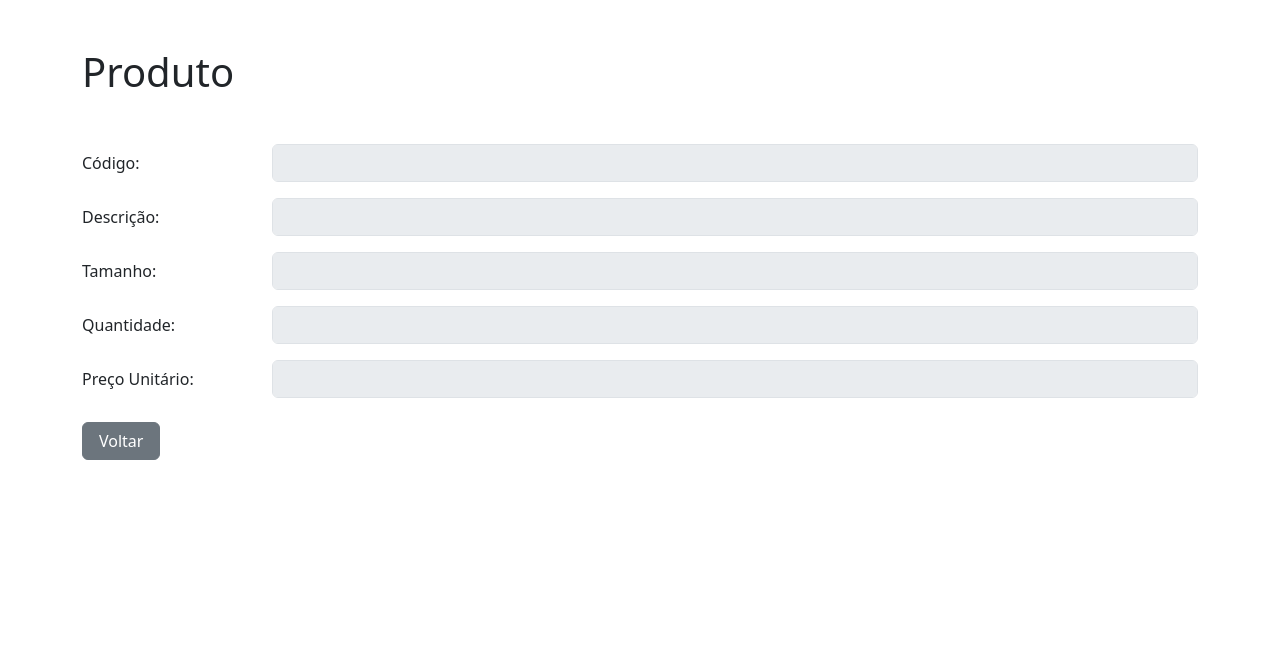
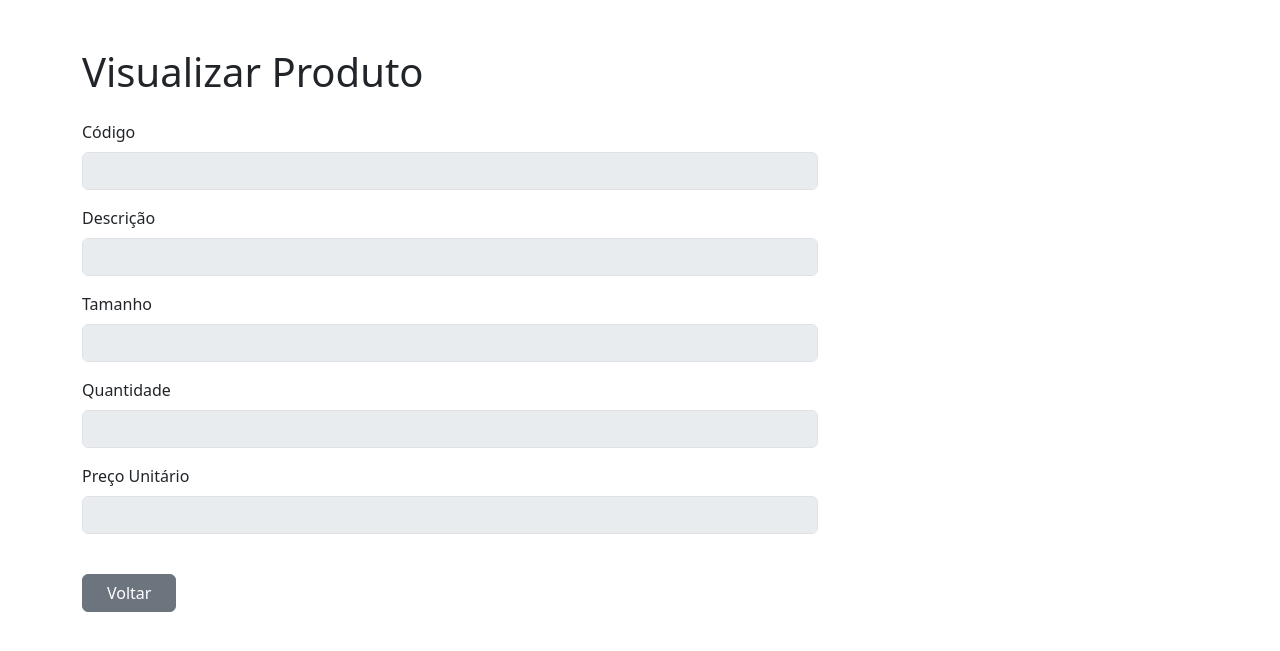
Before and after one commit to tseiiti/poc, a Django app: template products/templates/products/product_detail.html in a window 1280 px wide. Shown: the top 651 px of the page. Run offline with Django 4.2, Linux system fonts and the light colour scheme; the template is opened without the code that fills it, so the values that code supplies are empty.

Commit message:
correção do update e melhoria no design

```diff
--- /dev/null
+++ b/products/templates/products/input_disabled.html
@@ -0,0 +1,4 @@
+<div class="mb-3">
+  <label for="id_{{ id }}" class="form-label">{{ label }}</label>
+  <input type="text" class="form-control" id="id_{{ id }}" value="{{ value }}" disabled readonly>
+</div>
--- a/products/templates/products/product_detail.html
+++ b/products/templates/products/product_detail.html
@@ -1,46 +1,17 @@
 {% extends "base.html" %}
 
 {% block content %}
-<h1>Produto</h1>
+<h1>Visualizar Produto</h1>
 
-<div class="mt-5 mb-4">
-
-  <div class="mb-3 row">
-    <label for="id_code" class="col-sm-2 col-form-label">Código:</label>
-    <div class="col-sm-10">
-      <input type="text" class="form-control" id="id_code" value="{{ object.code }}" disabled readonly>
-    </div>
+<div class="row mt-4">
+  <div class="col-md-8">
+    {% include 'products/input_disabled.html' with id='code' label='Código' value=object.code %}
+    {% include 'products/input_disabled.html' with id='description' label='Descrição' value=object.description %}
+    {% include 'products/input_disabled.html' with id='size' label='Tamanho' value=object.size %}
+    {% include 'products/input_disabled.html' with id='quantity' label='Quantidade' value=object.quantity %}
+    {% include 'products/input_disabled.html' with id='unit_price' label='Preço Unitário' value=object.unit_price %}
+    <a class="btn btn-secondary mt-4 px-4" href="{% url 'products:list' %}">Voltar</a>
   </div>
-
-  <div class="mb-3 row">
-    <label for="id_description" class="col-sm-2 col-form-label">Descrição:</label>
-    <div class="col-sm-10">
-      <input type="text" class="form-control" id="id_description" value="{{ object.description }}" disabled readonly>
-    </div>
-  </div>
-
-  <div class="mb-3 row">
-    <label for="id_size" class="col-sm-2 col-form-label">Tamanho:</label>
-    <div class="col-sm-10">
-      <input type="text" class="form-control" id="id_size" value="{{ object.size }}" disabled readonly>
-    </div>
-  </div>
-
-  <div class="mb-3 row">
-    <label for="id_quantity" class="col-sm-2 col-form-label">Quantidade:</label>
-    <div class="col-sm-10">
-      <input type="text" class="form-control" id="id_quantity" value="{{ object.quantity }}" disabled readonly>
-    </div>
-  </div>
-
-  <div class="mb-3 row">
-    <label for="id_unit_pricen" class="col-sm-2 col-form-label">Preço Unitário:</label>
-    <div class="col-sm-10">
-      <input type="text" class="form-control" id="id_unit_pricen" value="{{ object.unit_price }}" disabled readonly>
-    </div>
-  </div>
-
 </div>
-<a class="btn btn-secondary px-3" href="{% url 'products:list' %}">Voltar</a>
 
 {% endblock %}
--- a/products/templates/products/product_list.html
+++ b/products/templates/products/product_list.html
@@ -1,10 +1,10 @@
 {% extends "base.html" %}
 
 {% block content %}
-<h1>Lista de Produtos</h1>
+<h1>Listar Produtos</h1>
 
+<div class="row mt-4">
   <h6><a href="{% url 'products:create' %}">Novo Registro</a></h6>
-
   <table class="table table-striped table-hover table-sm mt-3">
     <thead>
       <tr>
@@ -27,4 +27,5 @@
       {% endfor %}
     </tbody>
   </table>
+</div>
 {% endblock %}
```
Also changed, not shown: products/forms.py (+19 -8 lines), products/templates/products/product_form.html (+10 -34 lines), products/views.py (+9 -1 lines). Lines whose indentation alone changed are shown as unchanged.
